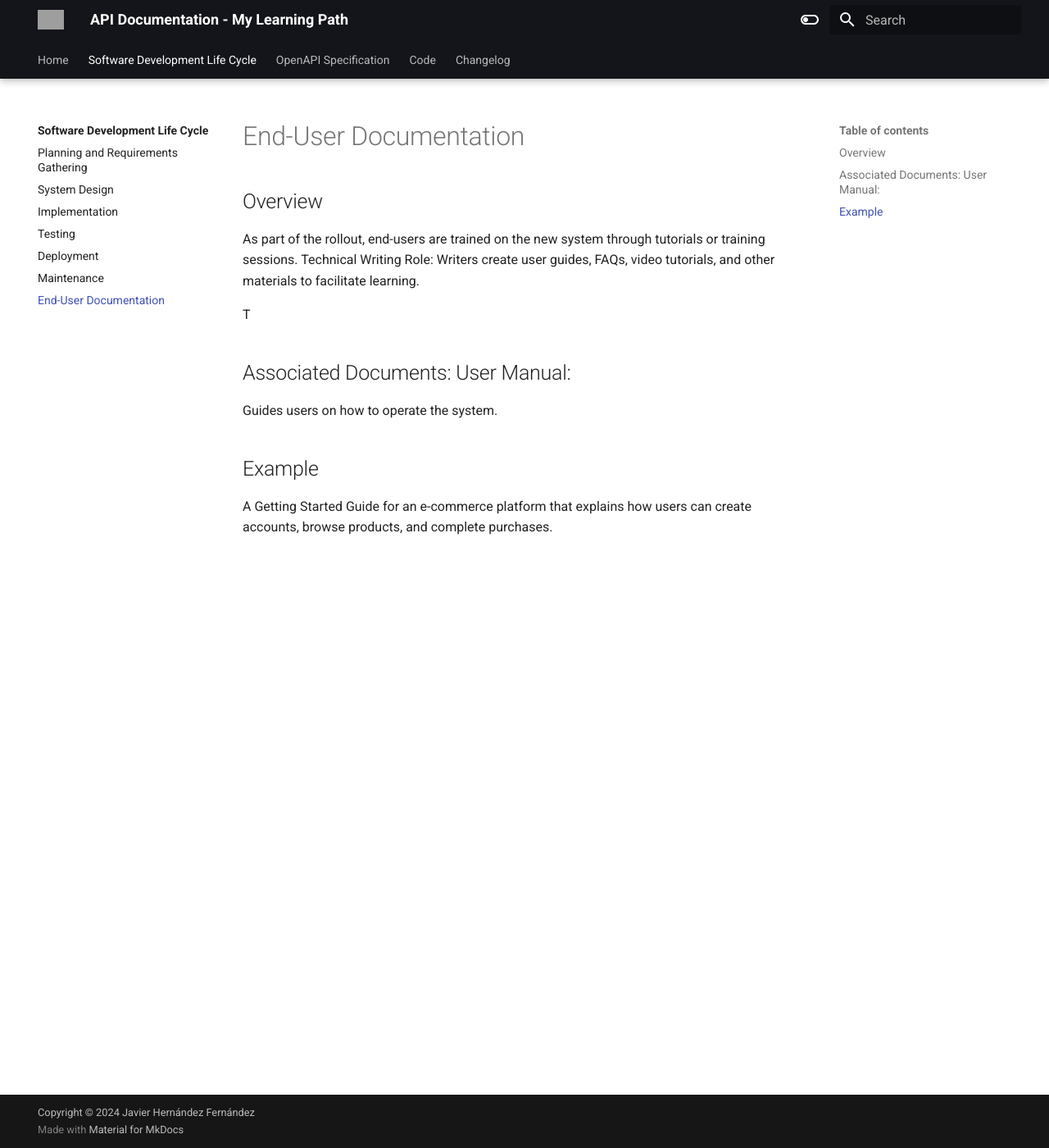
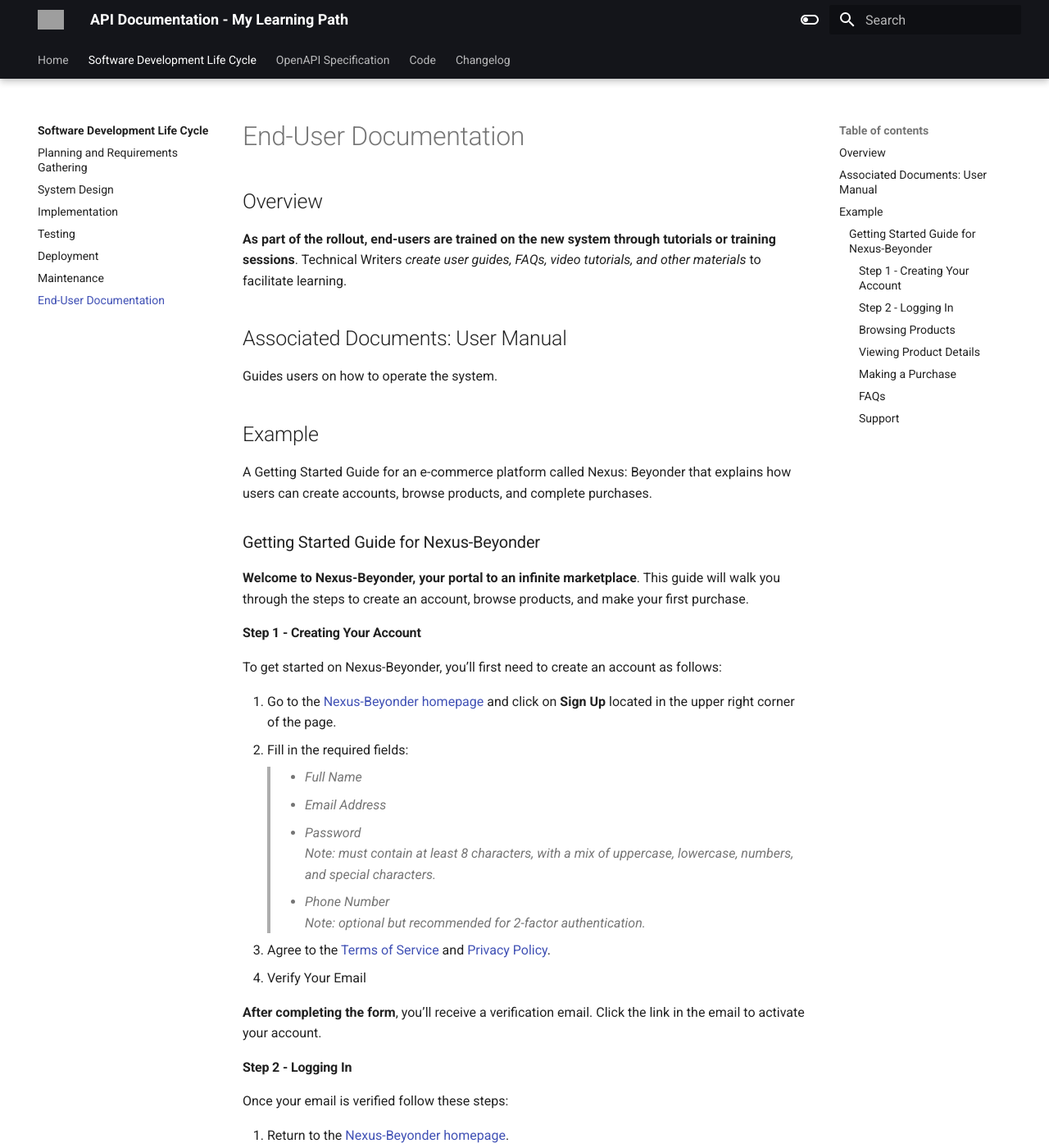
Before and after one commit to javierhf/api-documentation-my-learning-path, an MkDocs documentation site: the page built from docs/sdlc/end-user/index.md, in a window 1280 px wide and 1400 px high. Shown: the whole window at 82% size. Built offline with MkDocs 1.6.1 and Material for MkDocs 9.7.7, drawn with Linux system fonts in a browser that asks for light colours; some of the changed text lies outside the part shown; grey boxes are pictures that could not be loaded.

Commit message:
Add draft content to end-user documentation

```diff
--- a/docs/sdlc/end-user/index.md
+++ b/docs/sdlc/end-user/index.md
@@ -2,16 +2,122 @@
 
 ## Overview
 
-As part of the rollout, end-users are trained on the new system through tutorials or training sessions. Technical Writing Role: Writers create user guides, FAQs, video tutorials, and other materials to facilitate learning.
+**As part of the rollout, end-users are trained on the new system through tutorials or training sessions**. Technical Writers *create user guides, FAQs, video tutorials, and other materials* to facilitate learning.
 
-
-T
-## Associated Documents: User Manual:
+## Associated Documents: User Manual
 
 Guides users on how to operate the system.
 
 
-
 ## Example
 
-A Getting Started Guide for an e-commerce platform that explains how users can create accounts, browse products, and complete purchases.
+A Getting Started Guide for an e-commerce platform called Nexus: Beyonder that explains how users can create accounts, browse products, and complete purchases.
+
+### Getting Started Guide for Nexus-Beyonder
+
+**Welcome to Nexus-Beyonder, your portal to an infinite marketplace**. This guide will walk you through the steps to create an account, browse products, and make your first purchase.
+
+
+#### Step 1 - Creating Your Account
+
+To get started on Nexus-Beyonder, you’ll first need to create an account as follows:
+
+1. Go to the [Nexus-Beyonder homepage](#) and click on **Sign Up** located in the upper right corner of the page.
+2. Fill in the required fields:
+> - *Full Name*
+> - *Email Address*
+> - *Password*
+> _Note: must contain at least 8 characters, with a mix of uppercase, lowercase, numbers, and special characters._
+> - *Phone Number*
+> _Note: optional but recommended for 2-factor authentication._
+
+3. Agree to the [Terms of Service](#) and [Privacy Policy](#).
+4. Verify Your Email
+
+**After completing the form**, you’ll receive a verification email. Click the link in the email to activate your account.
+
+#### Step 2 - Logging In
+
+Once your email is verified follow these steps:
+
+1. Return to the [Nexus-Beyonder homepage](#).
+2. Click **Log In** using your email and password.
+
+#### Browsing Products
+
+With your account created, you’re ready to explore Nexus-Beyonder’s categories such as:
+
+  - Electronics
+  - Fashion
+  - Home & Garden
+  - Books
+  - Sports & Outdoors
+  - And more!
+
+**If you're looking for something specific**, you can *use the search bar* at the top of the page and *apply filters* to narrow your search by:
+
+- Price range
+- Customer ratings
+- Brand
+- Shipping options (e.g., same-day delivery)
+
+
+#### Viewing Product Details
+
+**To view the details of a product** click on the product to show the following information:
+
+- Description - A full description of the item
+- Price - The current price, with potential discounts displayed
+- Reviews - See what other users think of the product
+- Shipping Info - Estimated delivery times and options
+
+
+
+#### Making a Purchase
+
+**Found something you love?** Here's how to make your purchase:
+
+1. Select your item by clicking **Add to Cart** on the product page.
+2. Review Your Cart by clicking the **Cart** icon in the upper-right corner. Here you can:
+
+> - Adjust quantities
+> - Remove items
+> - See the subtotal
+
+3. Click **Checkout** to move on to the purchase process.
+4. Enter Shipping Information.
+5. Choose Payment Method.
+6. Review and Place Order.
+
+!!! info "Track your order"
+
+    You’ll receive an order confirmation email with the details of your purchase. You can track your order from your **Account Dashboard**.
+
+#### FAQs
+
+??? help "What should I do if I forget my password?"
+
+    **Solution/Workaround**
+
+    Click **Forgot Password** on the login page and enter your registered email address. You will receive an email with instructions to reset your password.
+
+??? help "Can I track my order?"
+
+    **Solution/Workaround**
+
+    Yes! Once your order is placed, you can track its progress from your **Account Dashboard** under **Orders**.
+
+??? help "What payment methods are accepted?"
+
+    **Solution/Workaround**
+
+    We accept credit/debit cards, PayPal, and most major digital wallets.
+
+
+
+#### Support
+
+Need further assistance? Our customer support team is here to help.
+
+- Visit our [Support Center](#) for help articles and live chat.
+- Contact us at *support@nexus-beyonder.com*.
```
